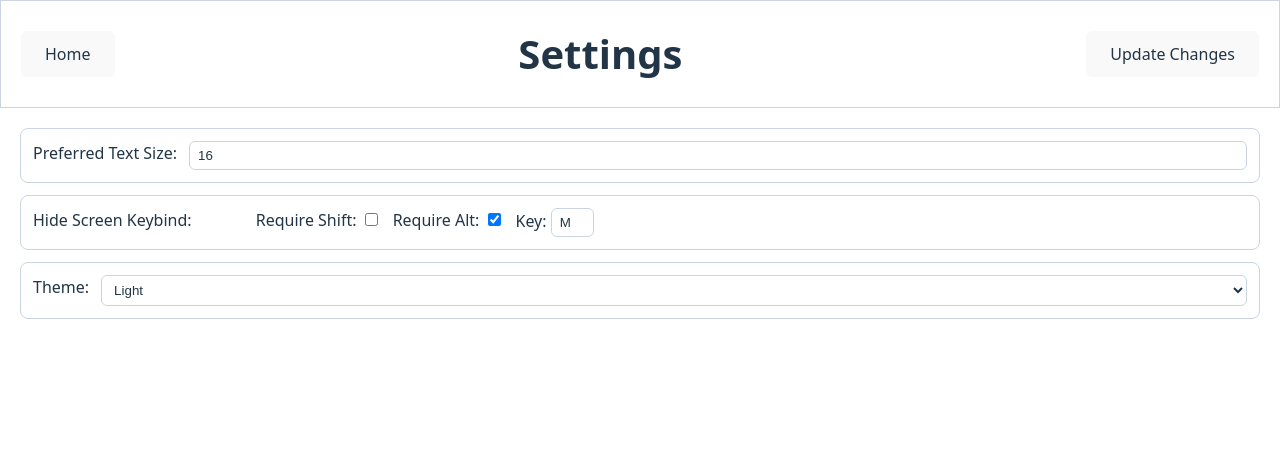
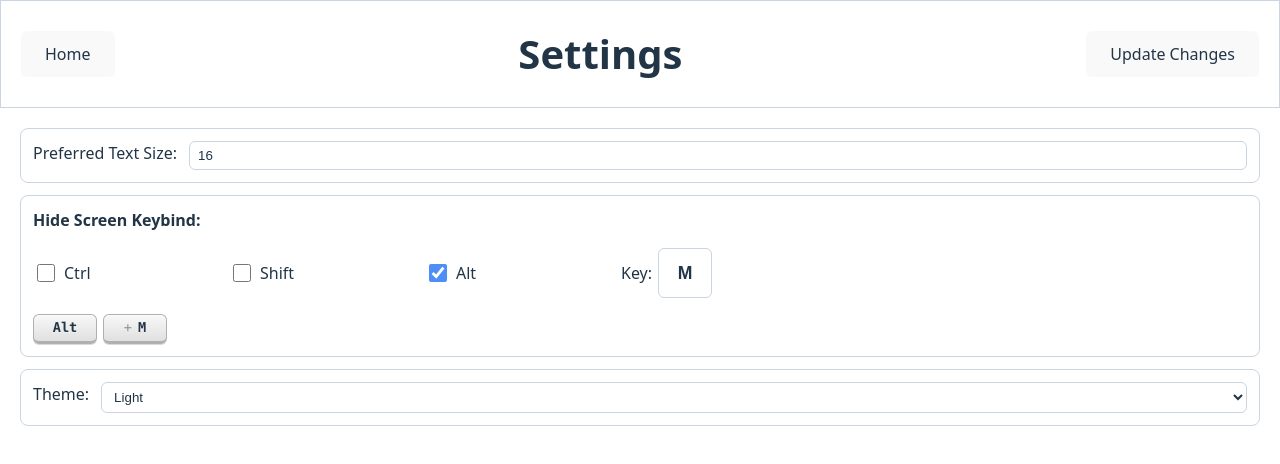
Before and after one commit to andreyg8479/Lock-In, a React app in the folder frontend/: page /Settings in a window 1280 px wide. Shown: the top 464 px of the page. Built offline with nearby package versions, Linux system fonts and the light colour scheme; the HTML template or start-up script is replaced by a standard one.

Commit message:
got rid of backend crypto, prettier CSS for settings page, mac friendly keybinds

```diff
--- a/frontend/src/NoteEdit.tsx
+++ b/frontend/src/NoteEdit.tsx
@@ -10,7 +10,7 @@ import type { EncryptedNote, DecryptedNote, NoteType } from "../../shared_types/
 const MAX_FILE_SIZE = 10 * 1024 * 1024; // 10 MB
 import './NoteEdit.css'
 import { useKeyComboDetector } from './useKeyComboDetector'
-import { getAlt, getKey, getShift } from './SettingsMem'
+import { getAlt, getCtrl, getKey, getShift } from './SettingsMem'
 
 function NoteEdit() {
 	const navigate = useNavigate();
@@ -44,7 +44,7 @@ function NoteEdit() {
 		key: getKey(),
 		shift: getShift(),
 		alt: getAlt(),
-		ctrl: true,
+		ctrl: getCtrl(),
 	} as const;
 
 	useKeyComboDetector(
--- a/frontend/src/NoteList.tsx
+++ b/frontend/src/NoteList.tsx
@@ -8,7 +8,7 @@ import { decryptFilenames, verifySecondPassword } from "./crypto/lockinCrypto";
 import type { DisplayNote, NoteType } from "../../shared_types/note_types";
 import './NoteList.css'
 import { useKeyComboDetector } from './useKeyComboDetector'
-import { getAlt, getKey, getShift } from './SettingsMem'
+import { getAlt, getCtrl, getKey, getShift } from './SettingsMem'
 
 /** Set to false when login works again — shows demo server + client rows without auth. */
 const FAKE_NOTE_LIST_PREVIEW = false
@@ -86,7 +86,7 @@ function NotePage() {
 		key: getKey(),
 		shift: getShift(),
 		alt: getAlt(),
-		ctrl: true,
+		ctrl: getCtrl(),
 	} as const;
 
 	const searchTermRef = useRef(searchTerm);
--- a/frontend/src/Settings.css
+++ b/frontend/src/Settings.css
@@ -64,3 +64,104 @@ html, body {
 	padding: 6px 12px;
 	cursor: pointer;
 }
+
+/* ── Keybind row ── */
+
+.keybind-row {
+	flex-direction: column;
+	align-items: flex-start !important;
+	gap: 16px !important;
+}
+
+.keybind-row .settings-label {
+	font-weight: 600;
+	font-size: 1em;
+}
+
+.keybind-options {
+	display: flex;
+	flex-wrap: wrap;
+	gap: 16px;
+	align-items: center;
+}
+
+.keybind-option {
+	display: flex;
+	align-items: center;
+	gap: 6px;
+	cursor: pointer;
+	user-select: none;
+}
+
+.keybind-option input[type="checkbox"] {
+	width: 18px;
+	height: 18px;
+	accent-color: var(--color-accent, #4f8ef7);
+	cursor: pointer;
+	flex: none;
+}
+
+.key-char-input {
+	width: 36px !important;
+	height: 36px;
+	text-align: center;
+	font-size: 1.1em;
+	font-weight: 600;
+	text-transform: uppercase;
+	border-radius: 6px;
+	border: 1px solid var(--color-input-border);
+	background-color: var(--color-input-bg);
+	color: var(--color-text);
+	flex: none !important;
+}
+
+/* ── Keycap preview ── */
+
+.keybind-preview {
+	display: flex;
+	flex-wrap: wrap;
+	align-items: center;
+	gap: 6px;
+}
+
+.keybind-preview .keycap + .keycap::before {
+	content: '+';
+	margin-right: 6px;
+	font-weight: 500;
+	opacity: 0.5;
+}
+
+.keycap {
+	display: inline-flex;
+	align-items: center;
+	justify-content: center;
+	min-width: 38px;
+	padding: 6px 12px;
+	font-family: 'SF Mono', 'Menlo', 'Consolas', 'Liberation Mono', monospace;
+	font-size: 0.85em;
+	font-weight: 600;
+	line-height: 1;
+	color: var(--color-text, #333);
+	background: linear-gradient(180deg, var(--keycap-top, #f8f8f8) 0%, var(--keycap-bottom, #e0e0e0) 100%);
+	border: 1px solid var(--keycap-border, #b0b0b0);
+	border-bottom-width: 3px;
+	border-radius: 6px;
+	box-shadow:
+		0 1px 0 rgba(0,0,0,0.15),
+		inset 0 1px 0 rgba(255,255,255,0.5);
+	text-shadow: 0 1px 0 rgba(255,255,255,0.4);
+	user-select: none;
+	white-space: nowrap;
+}
+
+/* Dark theme keycap overrides */
+[data-theme="dark"] .keycap {
+	--keycap-top: #3a3a3c;
+	--keycap-bottom: #2c2c2e;
+	--keycap-border: #555;
+	color: #e5e5e7;
+	text-shadow: 0 1px 0 rgba(0,0,0,0.5);
+	box-shadow:
+		0 1px 0 rgba(0,0,0,0.4),
+		inset 0 1px 0 rgba(255,255,255,0.08);
+}
--- a/frontend/src/Settings.tsx
+++ b/frontend/src/Settings.tsx
@@ -1,5 +1,5 @@
 
-import { useState } from 'react'
+import { useState, useMemo } from 'react'
 import {
  getTheme,
  setTheme,
@@ -12,10 +12,15 @@ import {
  getAlt,
  setAlt,
  getShift,
- setShift
+ setShift,
+ getCtrl,
+ setCtrl
  } from "./SettingsMem";
 import { useNavigate } from "react-router-dom";
 import './Settings.css'
+
+const isMac = navigator.platform.toUpperCase().indexOf('MAC') >= 0 ||
+  navigator.userAgent.toUpperCase().indexOf('MAC') >= 0;
 
 function Settings() {
 
@@ -26,8 +31,18 @@ function Settings() {
 	const [key, setSetKey] = useState(getKey());
 	const [shift, setSetShift] = useState(getShift());
 	const [alt, setSetAlt] = useState(getAlt());
+	const [ctrl, setSetCtrl] = useState(getCtrl());
 
 	const [theme, setSetTheme] = useState(getTheme());
+
+	const comboLabel = useMemo(() => {
+		const parts: string[] = [];
+		if (ctrl)  parts.push(isMac ? '⌃ Ctrl' : 'Ctrl');
+		if (shift) parts.push(isMac ? '⇧ Shift' : 'Shift');
+		if (alt)   parts.push(isMac ? '⌥ Option' : 'Alt');
+		parts.push(key || '?');
+		return parts;
+	}, [ctrl, shift, alt, key]);
 
 	function homeButton() {
 		navigate("/main");
@@ -63,6 +78,7 @@ function Settings() {
 		setKey(key);
 		setAlt(alt);
 		setShift(shift);
+		setCtrl(ctrl);
 
 		alert("Settings Updated Successfully");
 
@@ -87,11 +103,34 @@ Preferred Text Size:
 				<input type="number" id="pref-text-size" value={prefSize} onChange={(e) => setSetPrefSize(Number(e.target.value))}/>
 			</div>
 
-			<div className="settings-row">
-Hide Screen Keybind: 							&emsp;&emsp;&emsp;
-				<div id="thing"> Require Shift: <input type="checkbox" id="shift" checked={shift} onChange={(e) => setSetShift(e.target.checked)}/> </div>
-				<div id="thing"> Require Alt: <input type="checkbox" id="alt" checked={alt} onChange={(e) => setSetAlt(e.target.checked)}/> </div>
-				<div id="thing"> Key: <input type="text" id="charInput" maxLength={1} size={1} value ={key} onChange={(e) => setSetKey(e.target.value.toUpperCase())} /> </div>
+			<div className="settings-row keybind-row">
+				<span className="settings-label">Hide Screen Keybind:</span>
+				<div className="keybind-options">
+					<label className="keybind-option">
+						<input type="checkbox" checked={ctrl} onChange={(e) => setSetCtrl(e.target.checked)}/>
+						<span>{isMac ? '⌃ Ctrl' : 'Ctrl'}</span>
+					</label>
+					<label className="keybind-option">
+						<input type="checkbox" checked={shift} onChange={(e) => setSetShift(e.target.checked)}/>
+						<span>{isMac ? '⇧ Shift' : 'Shift'}</span>
+					</label>
+					<label className="keybind-option">
+						<input type="checkbox" checked={alt} onChange={(e) => setSetAlt(e.target.checked)}/>
+						<span>{isMac ? '⌥ Option' : 'Alt'}</span>
+					</label>
+					<label className="keybind-option">
+						<span>Key:</span>
+						<input type="text" className="key-char-input" maxLength={1} size={1} value={key} onChange={(e) => setSetKey(e.target.value.toUpperCase())} />
+					</label>
+				</div>
+
+				<div className="keybind-preview" aria-label="Current keybind preview">
+					{comboLabel.map((part, i) => (
+						<span key={i} className="keycap">
+							{part}
+						</span>
+					))}
+				</div>
 			</div>
 
 			<div className="settings-row">
--- a/frontend/src/SettingsMem.tsx
+++ b/frontend/src/SettingsMem.tsx
@@ -72,4 +72,17 @@ export function setAlt(alt: boolean) {
 	localStorage.setItem('alt', alt.toString());
 }
 
+export function getCtrl() {
+	const ctrl = localStorage.getItem('ctrl');
+	if (ctrl) {
+		return ctrl.toLowerCase() === 'true';
+	} else {
+		return false;
+	}
+}
+
+export function setCtrl(ctrl: boolean) {
+	localStorage.setItem('ctrl', ctrl.toString());
+}
+
 //
```
Also changed, not shown: 1 other file (tests, documents, lock files or other folders).
